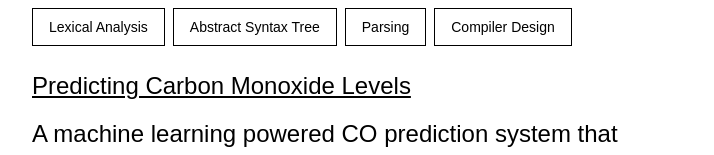
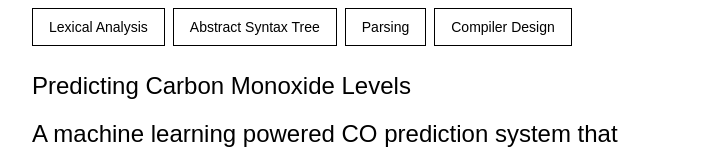
Before and after one commit to decimozs/portfolio, a Next.js app: page /works in a window 1280 px wide. Shown: the part 728-883 px from the top of the page, without its empty margins (282-996 px from the left). Built offline with nearby package versions, Linux system fonts and the light colour scheme; a web font is replaced by a local one.

Commit message:
update: change hover effect for link tag

```diff
--- a/src/app/works/page.tsx
+++ b/src/app/works/page.tsx
@@ -93,7 +93,7 @@ export default function Works() {
           href="https://github.com/decimozs/predicting-carbon-monoxide-levels"
           target="_blank"
           referrerPolicy="no-referrer"
-          className="w-fit underline"
+          className="w-fit hover:underline"
         >
           Predicting Carbon Monoxide Levels
         </Link>
```
